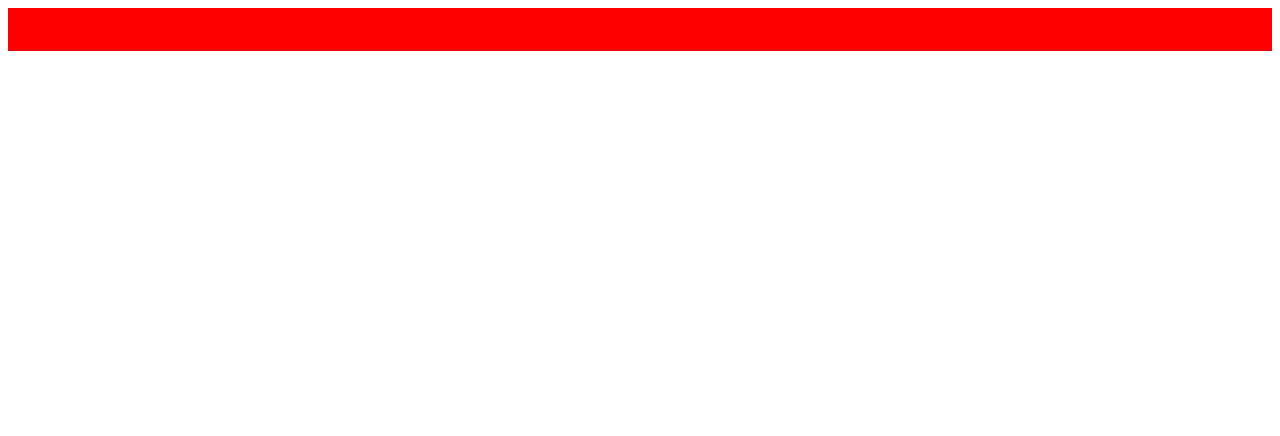
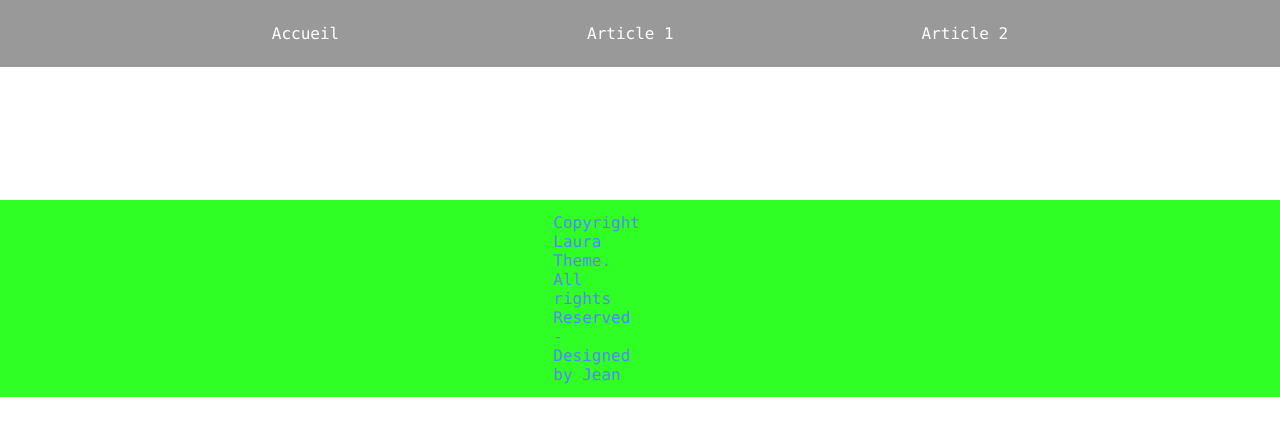
Before and after one commit to JeanWIS/mspr2-html, a PHP site: page / in a window 1280 px wide. Shown: the top 436 px of the page. Run offline with PHP 8.4, Linux system fonts and the light colour scheme.

Commit message:
update: header

```diff
--- a/includes/header.php
+++ b/includes/header.php
@@ -9,3 +9,13 @@
     <link rel="stylesheet" href="public/css/app.css">
 </head>
 <body>
+
+<header>
+    <nav>
+        <ul id="navig">
+            <li id="image1"><a href="index.html">Accueil</a></li>
+            <li><a href="#">Article 1</a></li>
+            <li><a href="#">Article 2</a></li>
+        </ul>
+    </nav>
+</header>
--- a/resources/sass/layout/_footer.scss
+++ b/resources/sass/layout/_footer.scss
@@ -1,13 +1,11 @@
-$footerBackground: red;
-
-
 footer{
+    margin-top: 200px;
     display: flex;
     justify-content: flex-end;
     align-items: center;
-    background-color: #ff0000;
-    padding: 1% 5%;
+    background-color: #2fff25;
+    padding: 1% 50%;
 }
 footer div{
-    color: red;
+    color: #5782ff;
 }
--- a/resources/sass/layout/_header.scss
+++ b/resources/sass/layout/_header.scss
@@ -0,0 +1,46 @@
+* {
+  box-sizing: border-box;
+  text-decoration: none;
+  scroll-behavior: smooth;
+}
+
+body {
+  margin: 0;
+  padding: 0;
+  font-family: Consolas, serif;
+}
+/*Nav bar*/
+nav{
+  display: flex;
+  position: fixed;
+  top:0;
+  margin: 0;
+  padding: 0;
+  width: 100%;
+  background-color: rgba(0,0,0,0.4);
+  backdrop-filter: blur(5px);
+  flex-direction: row;
+}
+nav ul{
+  display: flex;
+  width: 100%;
+  height: 100%;
+  justify-content: space-evenly;
+  align-items: center;
+  padding: 0;
+  margin: 1.5em;
+}
+nav ul li{
+  text-align: center;
+}
+nav ul, nav ul li, nav ul li a {
+  list-style-type: none;
+  text-decoration: none;
+}
+nav ul li a{
+  color: white;
+}
+nav ul li:hover a{
+  color:grey;
+  transition: all ease .3s;
+}
```
Also changed, not shown: public/css/app.css.
